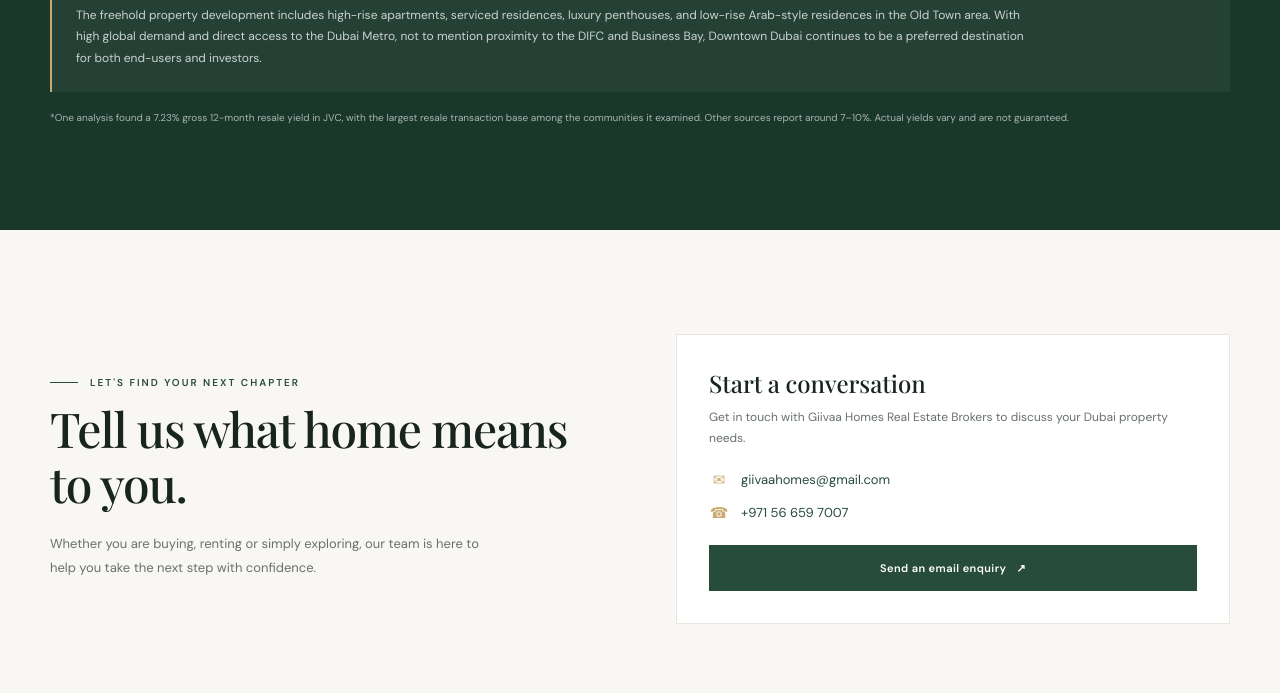
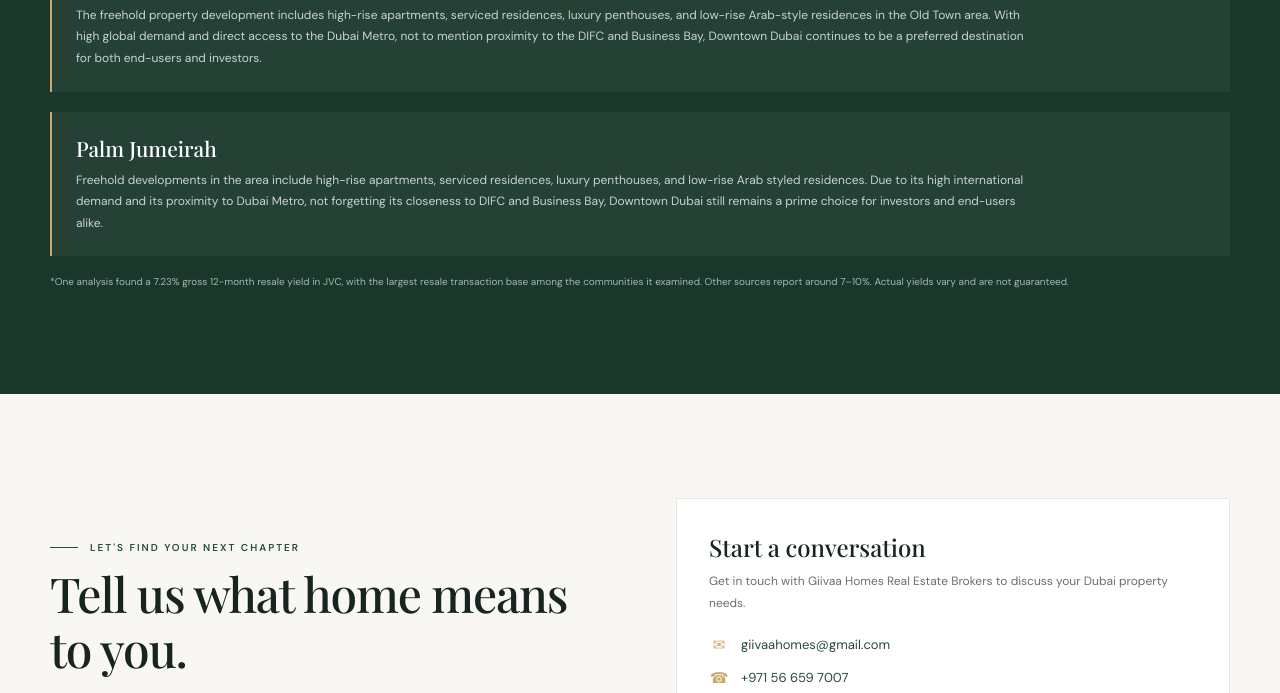
Before and after one commit to hineshthakkar/Giivaa-Homes, a plain HTML site: page index.html in a window 1280 px wide. Shown: the part 2950-3643 px from the top of the page. Drawn offline with nearby package versions, Linux system fonts and the light colour scheme.

Commit message:
Add Palm Jumeirah area details
Co-authored-by: Copilot <223556219+Copilot@users.noreply.github.com>

```diff
--- a/index.html
+++ b/index.html
@@ -365,7 +365,7 @@
         </div>
         <div class="area-grid">
           <a class="area-card" href="#downtown-details"><img src="https://images.unsplash.com/photo-1512453979798-5ea266f8880c?auto=format&amp;fit=crop&amp;w=700&amp;q=75" alt="" loading="lazy"><div><h3>Downtown Dubai</h3><p>City energy, iconic views</p></div></a>
-          <a class="area-card" href="#properties"><img src="https://images.unsplash.com/photo-1519046904884-53103b34b206?auto=format&amp;fit=crop&amp;w=700&amp;q=75" alt="" loading="lazy"><div><h3>Palm Jumeirah</h3><p>Waterfront living, island calm</p></div></a>
+          <a class="area-card" href="#palm-details"><img src="https://images.unsplash.com/photo-1519046904884-53103b34b206?auto=format&amp;fit=crop&amp;w=700&amp;q=75" alt="" loading="lazy"><div><h3>Palm Jumeirah</h3><p>Waterfront living, island calm</p></div></a>
           <a class="area-card" href="#properties"><img src="https://images.unsplash.com/photo-1511818966892-d7d671e672a2?auto=format&amp;fit=crop&amp;w=700&amp;q=75" alt="" loading="lazy"><div><h3>Dubai Marina</h3><p>Waterside walks, city life</p></div></a>
           <a class="area-card" href="#properties"><img src="https://images.unsplash.com/photo-1600607687939-ce8a6c25118c?auto=format&amp;fit=crop&amp;w=700&amp;q=75" alt="" loading="lazy"><div><h3>Emirates Hills</h3><p>Space, privacy, greenery</p></div></a>
           <a class="area-card" href="#contact" aria-label="Enquire about Jumeirah Village Circle"><img src="JVC.webp" alt="Aerial view of Jumeirah Village Circle's residential community" loading="lazy"><div><h3>Jumeirah Village Circle</h3><p>Studio &amp; 1-bed demand · 7.23%* gross yield</p></div></a>
@@ -373,6 +373,10 @@
         <article class="area-detail" id="downtown-details">
           <h3>Downtown Dubai</h3>
           <p>The freehold property development includes high-rise apartments, serviced residences, luxury penthouses, and low-rise Arab-style residences in the Old Town area. With high global demand and direct access to the Dubai Metro, not to mention proximity to the DIFC and Business Bay, Downtown Dubai continues to be a preferred destination for both end-users and investors.</p>
+        </article>
+        <article class="area-detail" id="palm-details">
+          <h3>Palm Jumeirah</h3>
+          <p>Freehold developments in the area include high-rise apartments, serviced residences, luxury penthouses, and low-rise Arab styled residences. Due to its high international demand and its proximity to Dubai Metro, not forgetting its closeness to DIFC and Business Bay, Downtown Dubai still remains a prime choice for investors and end-users alike.</p>
         </article>
         <p class="disclaimer">*One analysis found a 7.23% gross 12-month resale yield in JVC, with the largest resale transaction base among the communities it examined. Other sources report around 7–10%. Actual yields vary and are not guaranteed.</p>
       </div>
```
